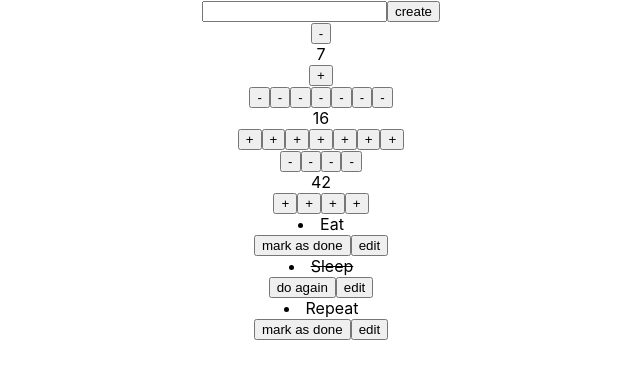
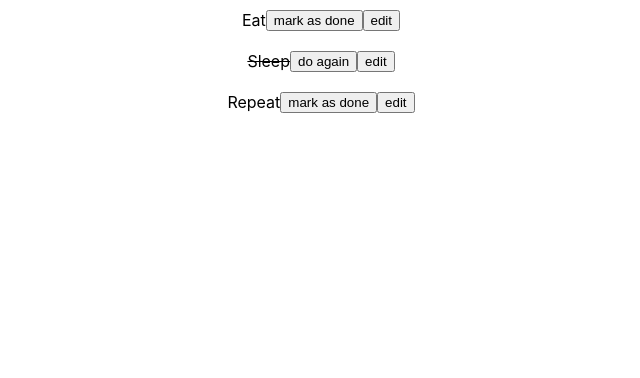
Before and after one commit to Evgenii-Nazarov/react_roup, a React (Create React App) app: page / in a window 1280 px wide. Shown: the top 378 px of the page, without its empty margins (319-959 px from the left). Built offline with nearby package versions, Linux system fonts and the light colour scheme.

Commit message:
todo List css update

```diff
--- a/package.json
+++ b/package.json
@@ -6,9 +6,11 @@
     "@testing-library/jest-dom": "^4.2.4",
     "@testing-library/react": "^9.3.2",
     "@testing-library/user-event": "^7.1.2",
+    "bootstrap": "^4.5.0",
     "react": "^16.13.1",
     "react-dom": "^16.13.1",
-    "react-scripts": "3.4.1"
+    "react-scripts": "3.4.1",
+    "reactstrap": "^8.5.1"
   },
   "scripts": {
     "start": "react-scripts start",
--- a/src/App.css
+++ b/src/App.css
@@ -1,38 +1,4 @@
-.App {
-  text-align: center;
+.item {
+    display: flex;
+    flex-direction: row;
 }
-
-.App-logo {
-  height: 40vmin;
-  pointer-events: none;
-}
-
-@media (prefers-reduced-motion: no-preference) {
-  .App-logo {
-    animation: App-logo-spin infinite 20s linear;
-  }
-}
-
-.App-header {
-  background-color: #282c34;
-  min-height: 100vh;
-  display: flex;
-  flex-direction: column;
-  align-items: center;
-  justify-content: center;
-  font-size: calc(10px + 2vmin);
-  color: white;
-}
-
-.App-link {
-  color: #61dafb;
-}
-
-@keyframes App-logo-spin {
-  from {
-    transform: rotate(0deg);
-  }
-  to {
-    transform: rotate(360deg);
-  }
-}
--- a/src/App.js
+++ b/src/App.js
@@ -6,7 +6,7 @@ import TodoDashboard from "./todo/TodoDashboard";
 function App() {
     return (
         <div className="App">
-            <CounterDashboard/>
+            {/*<CounterDashboard/>*/}
             <TodoDashboard/>
         </div>
     );
--- a/src/todo/todoList/TodoList.js
+++ b/src/todo/todoList/TodoList.js
@@ -6,7 +6,12 @@ function TodoList(props) {
 
 
     return (
-        <div>
+        <div style={{
+            display: 'flex',
+            flexDirection: 'column',
+            alignItems: 'center',
+            height: '300px',
+        }}>
             {todoList.map((el) => {
                 return (
                     <TodoListItem todo={el} todoMarkDone={todoMarkDone} todoDoAgain={todoDoAgain} editTodo={editTodo}/>
--- a/src/todo/todoList/TodoListItem.js
+++ b/src/todo/todoList/TodoListItem.js
@@ -10,7 +10,7 @@ function TodoListItem(props) {
     const [todoEdition, setTodoEdition] = useState(todoText);
     // const [todoInputValue, setTodoInputValue] = useState(todoText);
 
-    const style = isTodoDone === true ? {'textDecoration': "line-through"} : null;
+    const style = isTodoDone === true ? {'textDecoration': "line-through", listStyleType: 'none'} : {listStyleType: 'none'};
 
     const markAsDoneButtonHandler = () => {
         todoMarkDone(todoId);
@@ -37,29 +37,34 @@ function TodoListItem(props) {
 
         <div>
 
-            {isEditMode && (<div>
+            {isEditMode ? (
+                <div style={{ display: 'flex', flexDirection: 'row', padding:'10px'}}>
                     <input type="text" value={todoEdition} onChange={editInputHandler}/>
                     <button onClick={updateButtonHandler}>update</button>
-            </div>)}
+                    <button onClick={() => setIsEditMode(false)}>cancel</button>
 
-            {isTodoDone ? (
-                    <div>
-                        <div>
+                </div>) : (
+                <>
+                    {isTodoDone && !isEditMode ? (
+                            <div style={{ display: 'flex', flexDirection: 'row', padding:'10px'}}>
                                 <li style={style}>{todoText}</li>
                                 <button onClick={doAgainDoneButtonHandler}>do again</button>
                                 <button onClick={editButtonHandler}>edit</button>
-                        </div>
+
                             </div>
                         ) :
                         (
-                    <div>
-                        <div>
+                            <div style={{ display: 'flex', flexDirection: 'row', padding:'10px'}}>
+
                                 <li style={style}>{todoText}</li>
                                 <button onClick={markAsDoneButtonHandler}>mark as done</button>
                                 <button onClick={editButtonHandler}>edit</button>
                             </div>
-                    </div>
                         )}
+                </>
+            )}
+
+
         </div>
     );
 }
```
Lines whose indentation alone changed are shown as unchanged.
